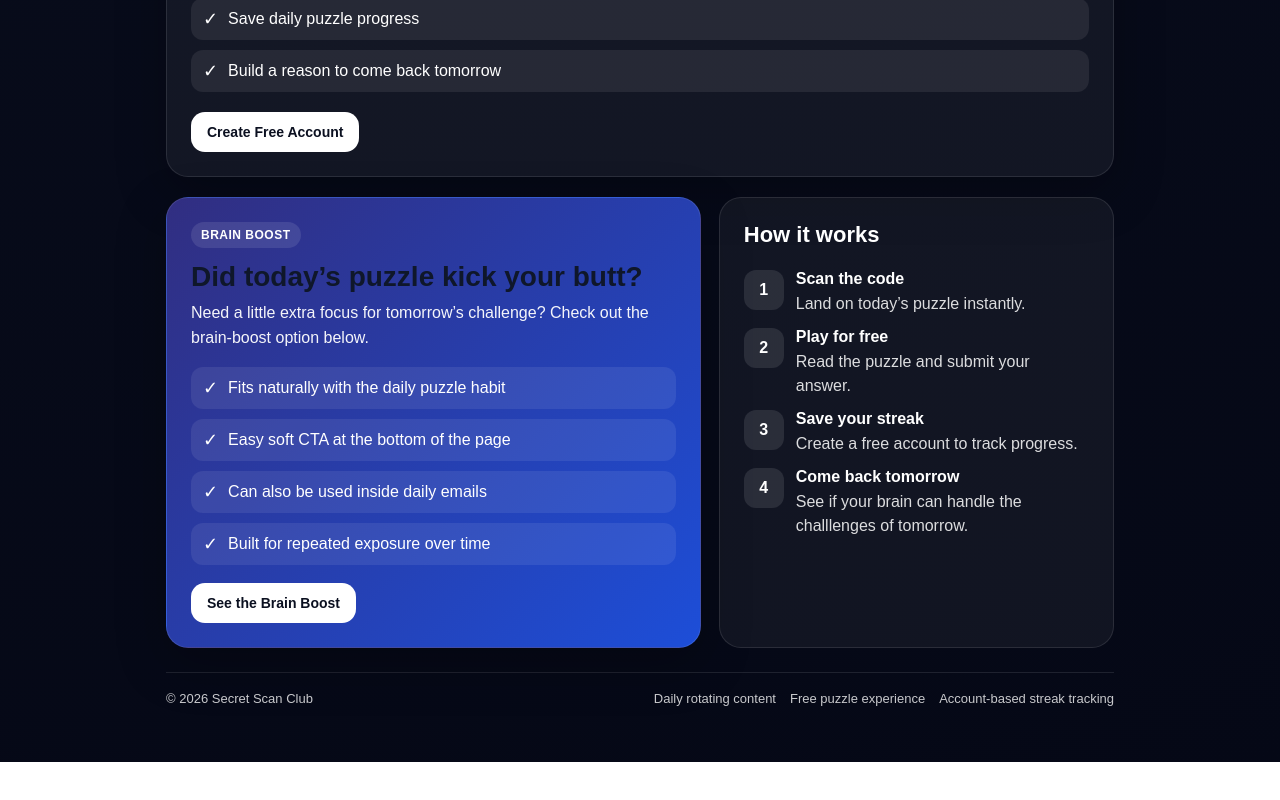
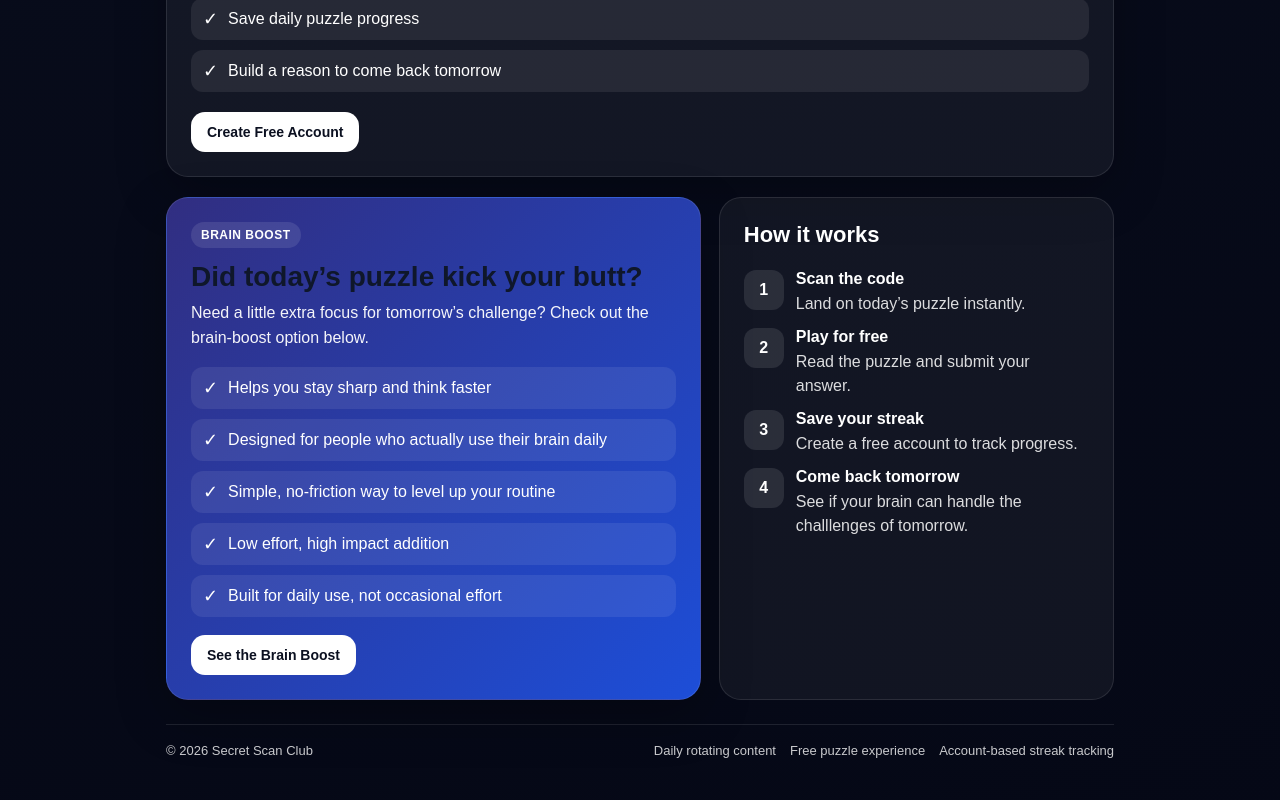
Before and after one commit to ryanc192/secretscanclub.com, a Next.js app: page /scan in a window 1280 px wide. Shown: the part 2881-3681 px from the top of the page. Before the commit the page ends 3643 px from the top, so only its background shows below. Built offline with nearby package versions, Linux system fonts and the light colour scheme; no server answers.

Commit message:
Update page.tsx

```diff
--- a/app/scan/page.tsx
+++ b/app/scan/page.tsx
@@ -318,10 +318,11 @@ export default function ScanPage() {
 
             <div className="benefit-list">
               {[
-                "Fits naturally with the daily puzzle habit",
-                "Easy soft CTA at the bottom of the page",
-                "Can also be used inside daily emails",
-                "Built for repeated exposure over time",
+              "Helps you stay sharp and think faster",
+              "Designed for people who actually use their brain daily",
+              "Simple, no-friction way to level up your routine",
+              "Low effort, high impact addition",
+              "Built for daily use, not occasional effort",
               ].map((item) => (
                 <div key={item} className="benefit-item">
                   <span style={{ fontSize: 18 }}>✓</span>
```
